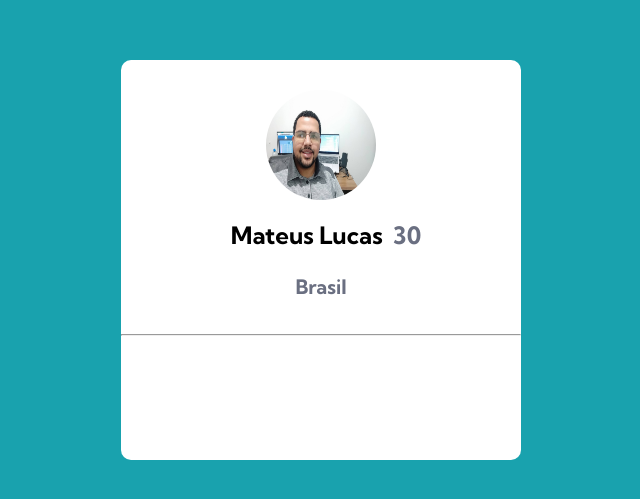
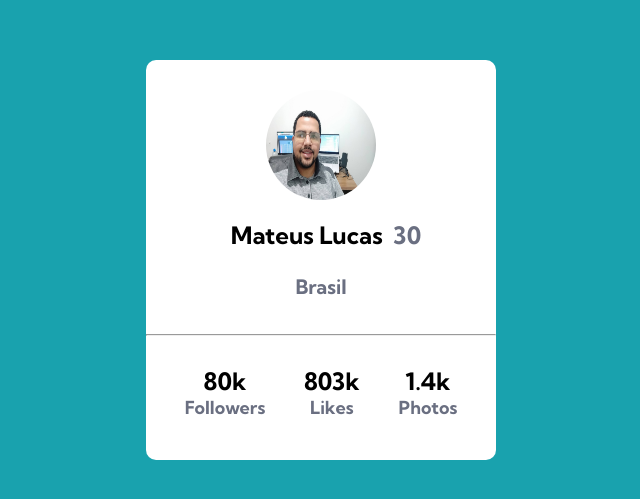
Before and after one commit to MateusLucSantos/profile-card, a plain HTML site: page index.html in a window 1280 px wide. Shown: the part 195-694 px from the top of the page, without its empty margins (319-959 px from the left). Drawn offline with Linux system fonts and the light colour scheme.

Commit message:
Card and counter social

```diff
--- a/index.html
+++ b/index.html
@@ -34,7 +34,21 @@
                         <p>Brasil</p>
                     </div>
                 </div>
-                <hr>
+                <hr />
+                <div class="counter-container">
+                    <div class="counter">
+                        <p class="number">80k</p>
+                        <p class="title">Followers</p>
+                    </div>
+                    <div class="counter">
+                        <p class="number">803k</p>
+                        <p class="title">Likes</p>
+                    </div>
+                    <div class="counter">
+                        <p class="number">1.4k</p>
+                        <p class="title">Photos</p>
+                    </div>
+                </div>
             </div>
         </div>
     </body>
--- a/src/css/style.css
+++ b/src/css/style.css
@@ -16,7 +16,7 @@ body {
 
 .card {
     background-color: white;
-    width: 400px;
+    width: 350px;
     height: 400px;
     border-radius: 10px;
 }
@@ -60,3 +60,28 @@ body {
 hr {
     margin-top: 35px;
 }
+
+.counter-container {
+    display: flex;
+    flex-direction: row;
+    justify-content: space-evenly;
+    text-align: center;
+    margin-top: 30px;
+}
+
+p.number {
+    font-weight: 700;
+}
+
+p.title {
+    font-size: 18px;
+    font-weight: 700;
+    color: var(--cor-texto);
+}
+
+@media(max-width:375px) {
+    .card {
+        width: 300px;
+        height: 350px;
+    }
+}
```
